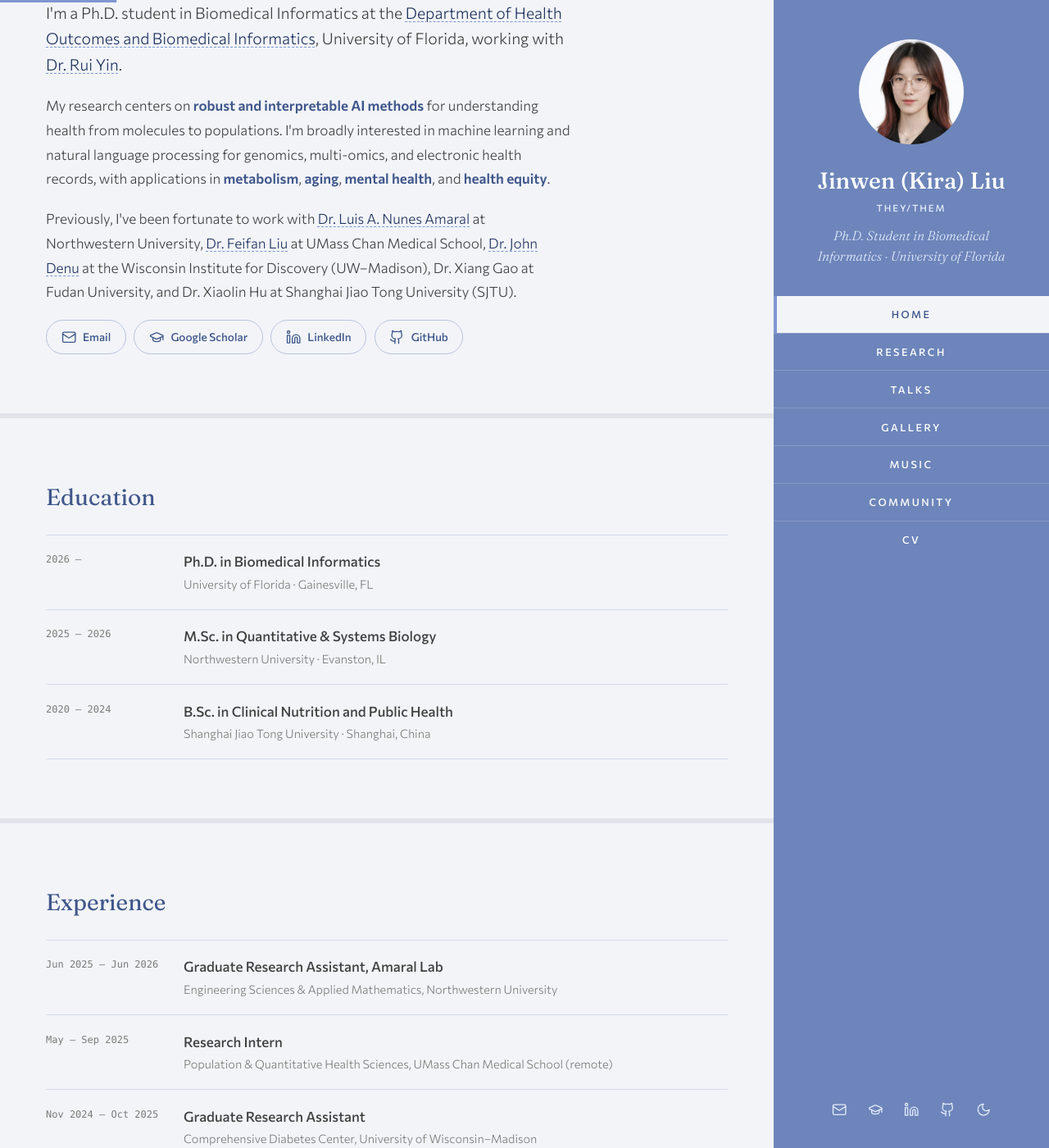
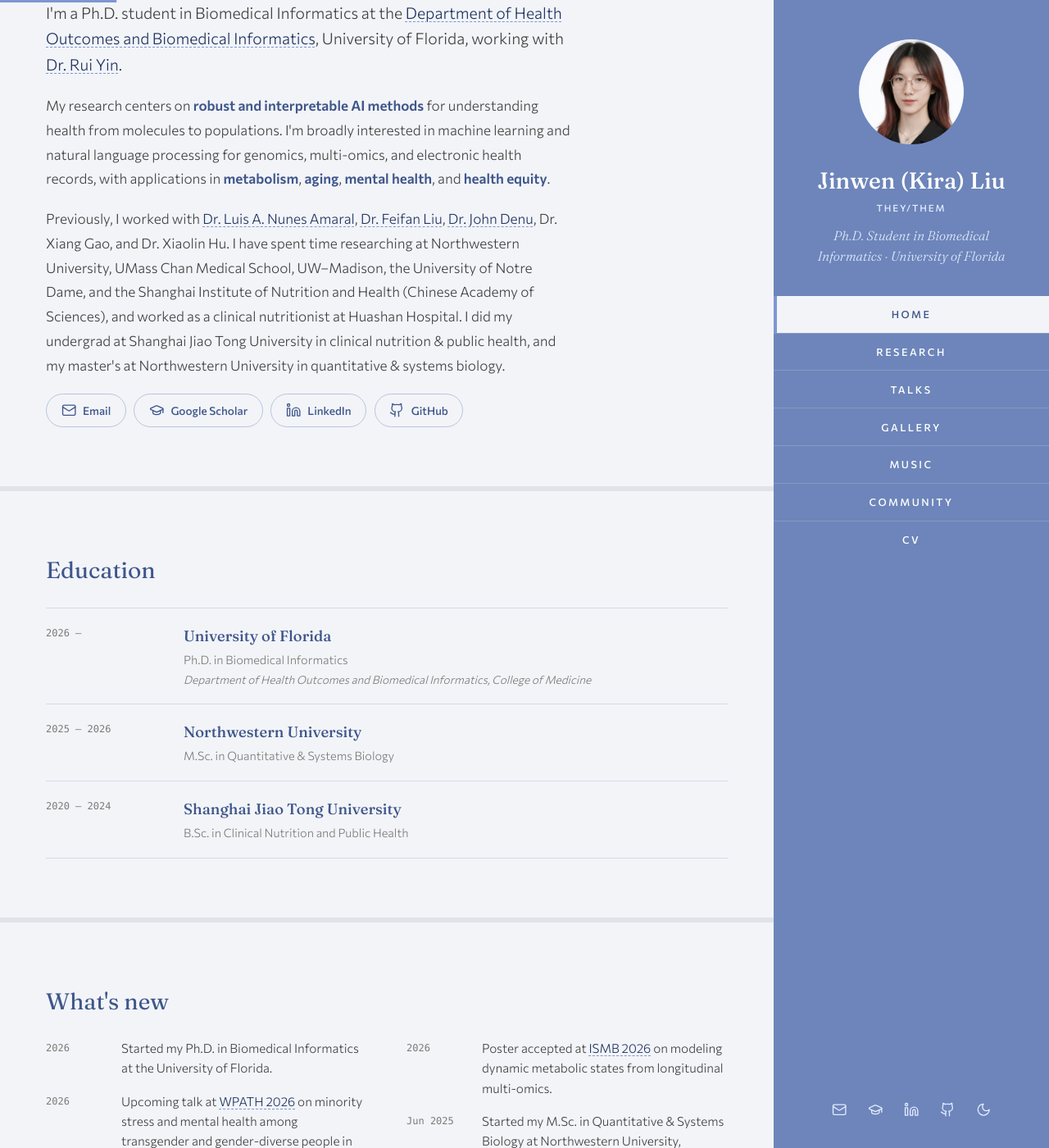
Before and after one commit to KiraLiiu/KiraLiiu.github.io, a Jekyll site: the page built from pages/home.html, in a window 1280 px wide and 1400 px high, scrolled down 230 px. Shown: the whole window at 82% size. Built offline with Jekyll 4.4.1, drawn with Linux system fonts in a browser that asks for light colours; some of the changed text lies outside the part shown.

Commit message:
Home: rewritten 'Previously' paragraph; Experience moves to CV; education leads with school
Co-Authored-By: Claude Opus 5.5 <noreply@anthropic.com>

```diff
--- a/_data/cv.yml
+++ b/_data/cv.yml
@@ -1,14 +1,14 @@
 education:
   - when: 2026 –
-    title: Ph.D. in Biomedical Informatics
-    org: University of Florida · Gainesville, FL
+    school: University of Florida
+    degree: Ph.D. in Biomedical Informatics
     detail: Department of Health Outcomes and Biomedical Informatics, College of Medicine
   - when: 2025 – 2026
-    title: M.Sc. in Quantitative & Systems Biology
-    org: Northwestern University · Evanston, IL
+    school: Northwestern University
+    degree: M.Sc. in Quantitative & Systems Biology
   - when: 2020 – 2024
-    title: B.Sc. in Clinical Nutrition and Public Health
-    org: Shanghai Jiao Tong University · Shanghai, China
+    school: Shanghai Jiao Tong University
+    degree: B.Sc. in Clinical Nutrition and Public Health
 
 experience:
   - when: Jun 2025 – Jun 2026
--- /dev/null
+++ b/_includes/education.html
@@ -0,0 +1,6 @@
+{% comment %} Education list from _data/cv.yml: school first, degree underneath. {% endcomment %}
+<ul class="rows edu">
+  {% for e in site.data.cv.education %}
+  <li class="reveal"><time>{{ e.when }}</time><div><strong>{{ e.school }}</strong><span>{{ e.degree }}</span>{% if e.detail %}<span class="detail">{{ e.detail }}</span>{% endif %}</div></li>
+  {% endfor %}
+</ul>
--- a/assets/style.css
+++ b/assets/style.css
@@ -199,6 +199,7 @@ main h3 { margin: 0 0 1.75rem; font-size: 1.75rem; font-weight: 400; }
 .rows strong, .rows div > a { display: block; font-weight: 500; color: var(--text); }
 .rows div > span { display: block; font-size: .9rem; color: var(--muted); }
 .rows .detail { font-size: .85rem; font-style: italic; }
+.edu strong { font-family: var(--serif); font-size: 1.15rem; color: var(--heading); }
 .resources li { grid-template-columns: 1fr; }
 .group { margin: 2rem 0 .5rem; font: 600 .75rem var(--sans); letter-spacing: .18em; text-transform: uppercase; color: var(--accent-ink); }
 h3 + .group { margin-top: 0; }
--- a/pages/home.html
+++ b/pages/home.html
@@ -10,27 +10,14 @@ hue: 265
   <div class="prose">
     <p class="lede">I'm a Ph.D. student in Biomedical Informatics at the <a href="https://hobi.med.ufl.edu/">Department of Health Outcomes and Biomedical Informatics</a>, University of Florida, working with <a href="https://hobi.med.ufl.edu/profile/yin-rui/">Dr. Rui Yin</a>.</p>
     <p>My research centers on <strong>robust and interpretable AI methods</strong> for understanding health from molecules to populations. I'm broadly interested in machine learning and natural language processing for genomics, multi-omics, and electronic health records, with applications in <strong>metabolism</strong>, <strong>aging</strong>, <strong>mental health</strong>, and <strong>health equity</strong>.</p>
-    <p>Previously, I've been fortunate to work with <a href="https://amaral.northwestern.edu/">Dr. Luis A. Nunes Amaral</a> at Northwestern University, <a href="https://www.umassmed.edu/ai4health/">Dr. Feifan Liu</a> at UMass Chan Medical School, <a href="https://denulab.discovery.wisc.edu/">Dr. John Denu</a> at the Wisconsin Institute for Discovery (UW–Madison), Dr. Xiang Gao at Fudan University, and Dr. Xiaolin Hu at Shanghai Jiao Tong University (SJTU).</p>
+    <p>Previously, I worked with <a href="https://amaral.northwestern.edu/">Dr. Luis A. Nunes Amaral</a>, <a href="https://www.umassmed.edu/ai4health/">Dr. Feifan Liu</a>, <a href="https://denulab.discovery.wisc.edu/">Dr. John Denu</a>, Dr. Xiang Gao, and Dr. Xiaolin Hu. I have spent time researching at Northwestern University, UMass Chan Medical School, UW–Madison, the University of Notre Dame, and the Shanghai Institute of Nutrition and Health (Chinese Academy of Sciences), and worked as a clinical nutritionist at Huashan Hospital. I did my undergrad at Shanghai Jiao Tong University in clinical nutrition &amp; public health, and my master's at Northwestern University in quantitative &amp; systems biology.</p>
   </div>
   <p class="contact">{% include contact.html class="pill" labels=true %}</p>
 </section>
 
 <section>
   <h3>Education</h3>
-  <ul class="rows">
-    {% for e in site.data.cv.education %}
-    <li class="reveal"><time>{{ e.when }}</time><div><strong>{{ e.title }}</strong><span>{{ e.org }}</span></div></li>
-    {% endfor %}
-  </ul>
-</section>
-
-<section>
-  <h3>Experience</h3>
-  <ul class="rows">
-    {% for e in site.data.cv.experience %}
-    <li class="reveal"><time>{{ e.when }}</time><div><strong>{{ e.title }}</strong><span>{{ e.org }}</span></div></li>
-    {% endfor %}
-  </ul>
+  {% include education.html %}
 </section>
 
 <section>
```
Also changed, not shown: pages/cv.html (+7 -2 lines).
